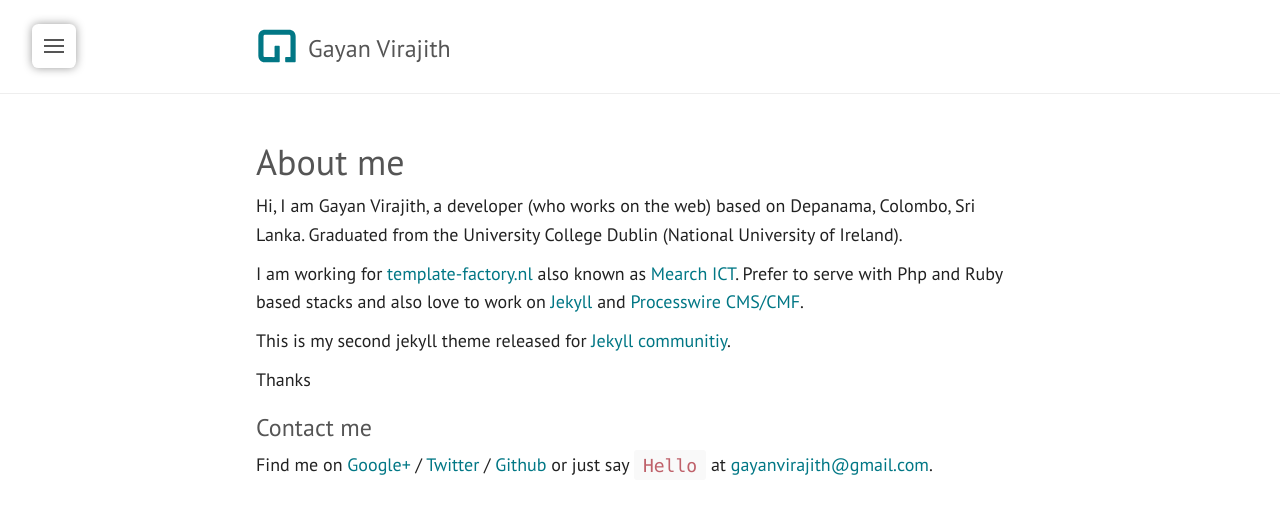
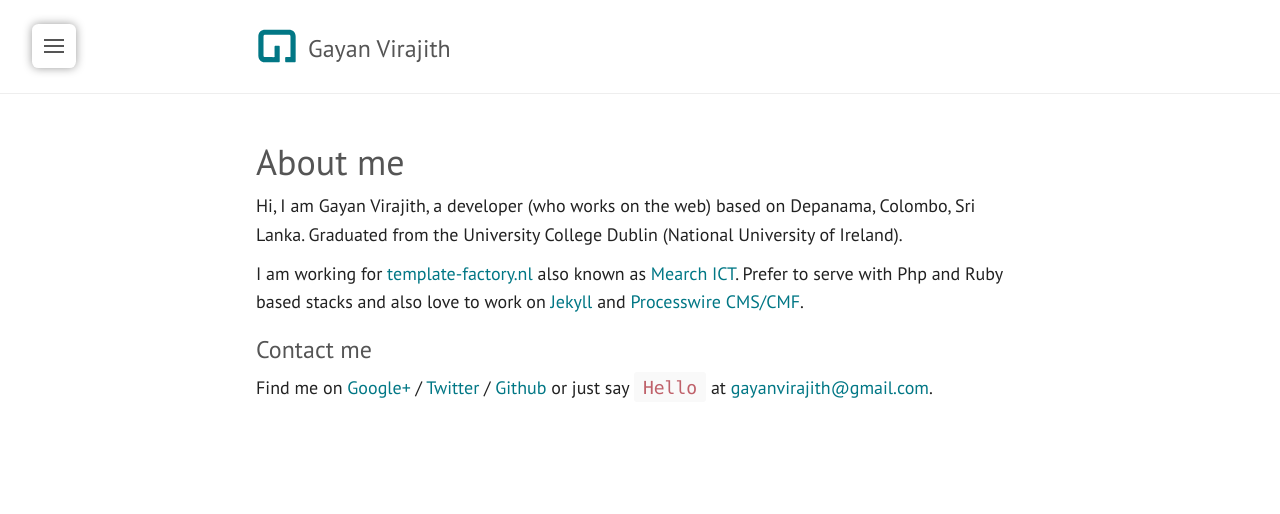
Before and after one commit to gayanvirajith/gayanvirajith.github.io, a Jekyll site: the page built from about.md, in a window 1280 px wide. Shown: the top 514 px of the page. Built offline with Jekyll 4.4.1, drawn with Linux system fonts in a browser that asks for light colours.

Commit message:
About page

```diff
--- a/about.md
+++ b/about.md
@@ -13,10 +13,6 @@ I am working for [template-factory.nl][tf] also known as [Mearch ICT][m].
 Prefer to serve with Php and Ruby based stacks and also love to work
 on [Jekyll][jekyll] and [Processwire CMS/CMF][pw].
 
-This is my second jekyll theme released for [Jekyll communitiy][jekyll].
-
-Thanks
-
 ### Contact me
 
 Find me on [Google+][google] / [Twitter][Twitter] / [Github][github] or just say `Hello` at
```
